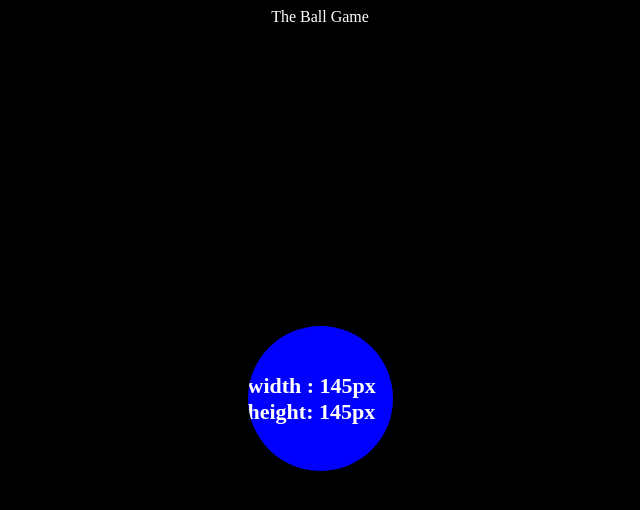
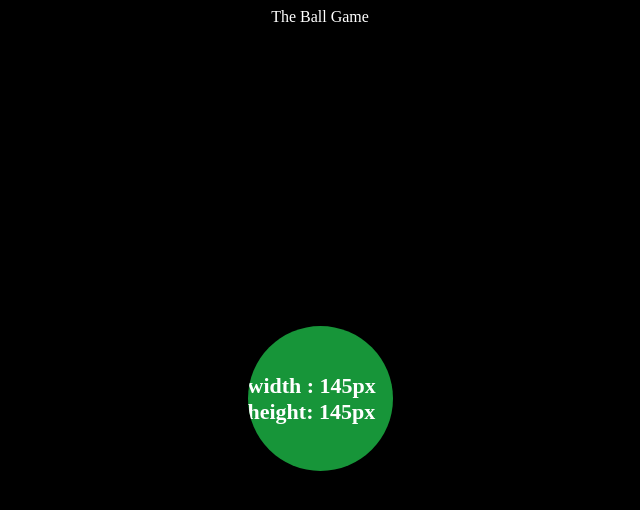
Before and after one commit to yuvalsidis/GitExercise, a plain HTML site: page index.html in a window 1280 px wide. Both pictures are taken after a click on the element 648 px from the left and 376 px from the top of the page. Shown: the whole page, without its empty margins (328-968 px from the left). Drawn offline with Linux system fonts and the light colour scheme.

Commit message:
Link 'util.js' Add random color to onBallClick()

```diff
--- a/index.html
+++ b/index.html
@@ -12,7 +12,7 @@
         <p></p>
     </div>
 
-
+    <script src="util.js"></script>
     <script src="main.js"></script>
 </body>
 </html>
--- a/main.js
+++ b/main.js
@@ -4,7 +4,9 @@ var heightBall1 = 100
 
 function onBallClick(elm){
     const randomNumber = getRandomInt(20, 61)
+    const randomColor = getRandomColor()
 
+    elm.style.backgroundColor = randomColor
     const elmP = document.querySelector('.ball p')
     if(widthBall1 >= 400){
         widthBall1 = randomNumber
@@ -18,10 +20,3 @@ function onBallClick(elm){
     elmP.innerText = `width : ${elm.style.width} height: ${elm.style.height}`
     }
 }
-
-
-function getRandomInt(min, max) {
-    const minCeiled = Math.ceil(min);
-    const maxFloored = Math.floor(max);
-    return Math.floor(Math.random() * (maxFloored - minCeiled) + minCeiled); // The maximum is exclusive and the minimum is inclusive
-  }
--- a/util.js
+++ b/util.js
@@ -2,4 +2,13 @@ function getRandomInt(min, max) {
     const minCeiled = Math.ceil(min);
     const maxFloored = Math.floor(max);
     return Math.floor(Math.random() * (maxFloored - minCeiled) + minCeiled); // The maximum is exclusive and the minimum is inclusive
-  }
+}
+
+function getRandomColor() {
+    var letters = '0123456789ABCDEF';
+    var color = '#';
+    for (var i = 0; i < 6; i++) {
+        color += letters[Math.floor(Math.random() * 16)];
+    }
+    return color;
+}
```
